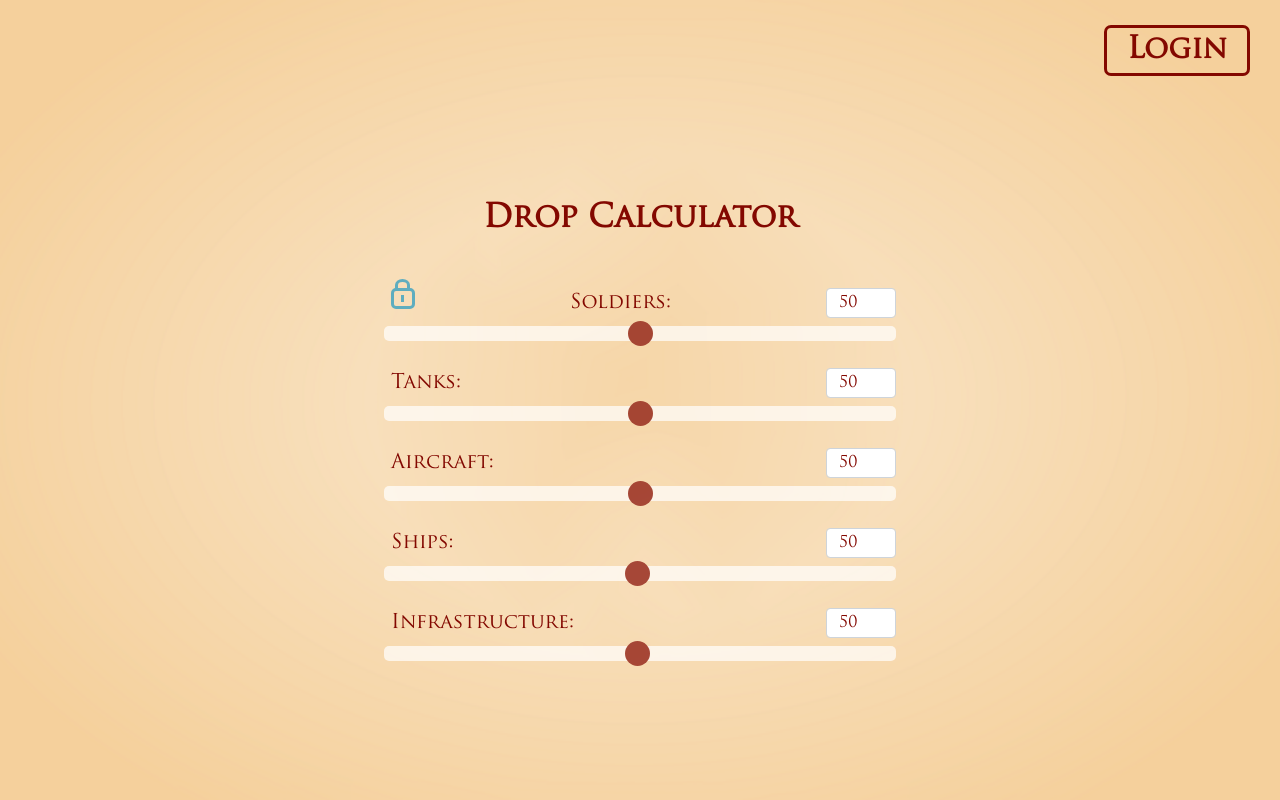
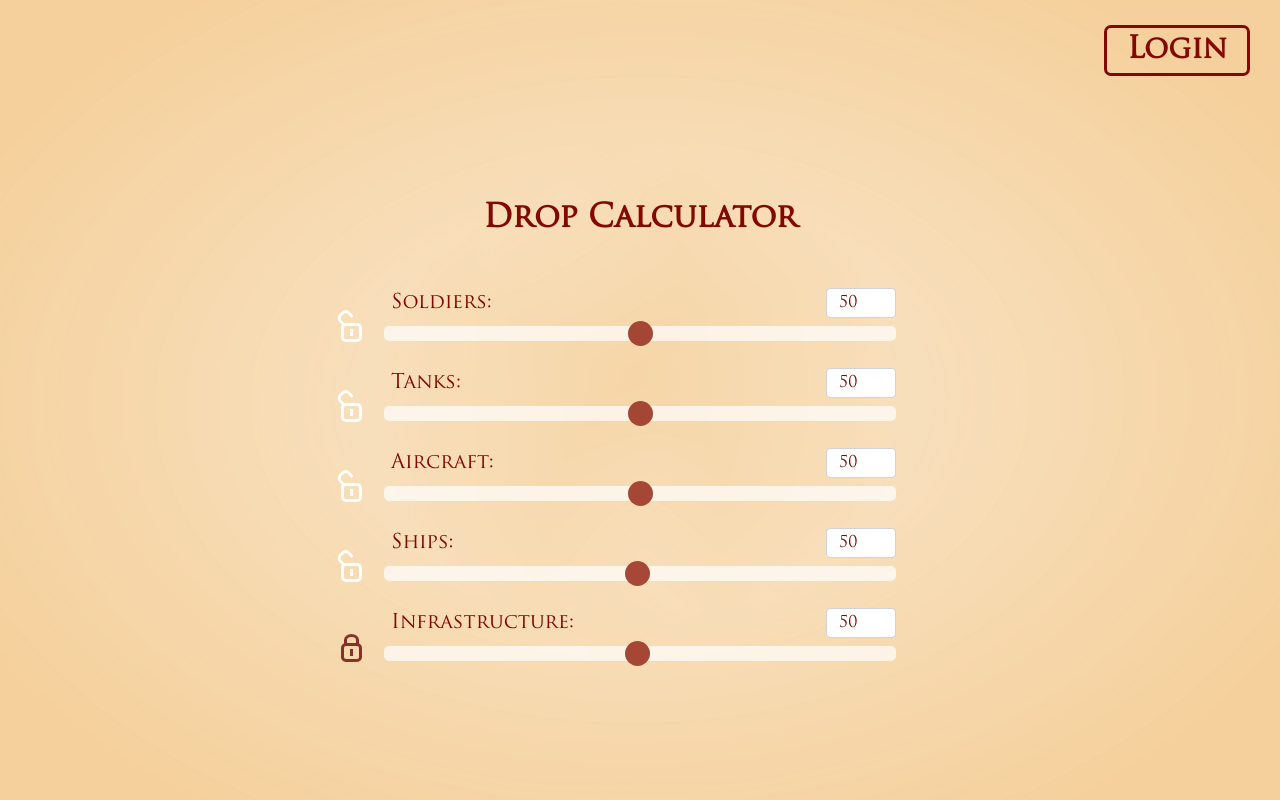
Before and after one commit to MathiasSven/CotL-Project-Django, a Django app: template cotlsite/templates/cotlsite/tools.html in a window 1280 px wide. Run offline with Django 3.2, Linux system fonts and the light colour scheme; the template is opened without the code that fills it, so the values that code supplies are empty; parts of the project's set-up code (start-up, migrations or seed data) failed here and were passed over; some libraries are stand-ins or nearby versions.

Commit message:
Added lock

```diff
--- a/cotlsite/static/cotlsite/css/tools.css
+++ b/cotlsite/static/cotlsite/css/tools.css
@@ -85,20 +85,24 @@ label {
 
 /* :::::::::::::: Presentation css */
 * {
-  --locked-color: #5fadbf;
-  --unlocked-color: #ff5153;
+    --locked-color: rgb(137, 48, 41);
+    --unlocked-color: #ffffff;
 }
+
 /* Locked */
 .lock {
-  width: 24px;
-  height: 21px;
+    width: 21px;
+    height: 19px;
     border: 3px solid var(--locked-color);
     border-radius: 5px;
-  position: relative;
+    position:absolute;
     cursor: pointer;
     -webkit-transition: all 0.1s ease-in-out;
     transition: all 0.1s ease-in-out;
+
+    transform: translate(-50px, 35px);
 }
+
 .lock:after {
     content: "";
     display: block;
@@ -112,6 +116,7 @@ label {
     -webkit-transition: all 0.1s ease-in-out;
     transition: all 0.1s ease-in-out;
 }
+
 .lock:before {
     content: "";
     display: block;
@@ -128,31 +133,37 @@ label {
     -webkit-transition: all 0.1s ease-in-out;
     transition: all 0.1s ease-in-out;
 }
+
 /* Locked Hover */
 .lock:hover:before {
     height: 15px;
 }
+
 /* Unlocked */
 .unlocked {
 }
+
 .unlocked:before {
     bottom: 130%;
     left: 31%;
     margin-left: -11.5px;
     transform: rotate(-45deg);
-    height: 15px
+    height: 12px
 
 }
+
 .unlocked,
 .unlocked:before {
     border-color: var(--unlocked-color);
 }
+
 .unlocked:after {
     background: var(--unlocked-color);
 }
+
 /* Unlocked Hover */
 .unlocked:hover:before {
-  height: 15px;
-  left: 40%;
-  bottom: 124%;
+    /*left: 40%;*/
+    /*bottom: 124%;*/
+    transform: translate(2px, 0) rotate(-30deg);
 }
--- a/cotlsite/static/cotlsite/js/tools.js
+++ b/cotlsite/static/cotlsite/js/tools.js
@@ -4,22 +4,24 @@ let slider_types = ['Soldier', 'Tank', 'Aircraft', 'Ships', 'Infra'];
 
 sliders = []
 slider_values = []
+slider_locks = []
 
 for (const slider_type of slider_types) {
     sliders.push(document.getElementById(`${slider_type.toLowerCase()}Slider`));
     slider_values.push(document.getElementById(`value${slider_type}`));
+    slider_locks.push(document.getElementById(`lock${slider_type}`));
 }
 
 function propagator(x, diff) {
     while (diff !== 0) {
         for (let i = 0; i < sliders.length; i++) {
-            if (i === x) {
+            if (i === x || ! slider_locks[i].classList.contains('unlocked')) {
                 continue;
             } else if (diff > 0) {
                 if (sliders[i].value === sliders[i].min) {
                     continue;
                 }
-            } else if (diff< 0)  {
+            } else if (diff < 0) {
                 if (sliders[i].value === sliders[i].max) {
                     continue;
                 }
@@ -59,19 +61,24 @@ for (let i = 0; i < sliders.length; i++) {
         propagator(i, difference);
     };
 
-    // slider_values[i].oninput = function () {
-    //
-    //     let difference = this.vnow - this.recent
-    //     this.recent = this.vnow
-    //
-    //     sliders[i].value = Math.round(this.value)
-    //     sliders[i].vnow = this.value
-    //     sliders[i].recent = this.value
-    //
-    //     propagator(i, difference)
-    // }
+    slider_values[i].oninput = function () {
+
+        let difference = this.value - this.recent
+        this.recent = this.value
+
+        sliders[i].value = Math.round(this.value)
+        sliders[i].vnow = this.value
+        sliders[i].recent = this.value
+
+        propagator(i, difference)
+    }
 }
 
-$( ".lock" ).click(function() {
-  $(this).toggleClass('unlocked');
-});
+for (const lock of document.querySelectorAll('.lock')) {
+    if (lock !== slider_locks[4]) {
+        lock.classList.toggle('unlocked')
+    }
+    lock.addEventListener('click', function () {
+        this.classList.toggle('unlocked')
+    });
+}
--- a/cotlsite/templates/cotlsite/tools.html
+++ b/cotlsite/templates/cotlsite/tools.html
@@ -10,9 +10,10 @@
         <h2>
             Drop Calculator
         </h2>
+{#        {% cycle %}#}
         <div class="sliders">
             <div class="slider_header">
-                <span class="lock"></span>
+                <span class="lock" id="lockSoldier"></span>
                 <label for="soldierSlider">Soldiers:</label>
                 <input class="form-control values" id="valueSoldier" type="number">
             </div>
@@ -20,6 +21,7 @@
         </div>
         <div class="sliders">
             <div class="slider_header">
+                <span class="lock" id="lockTank"></span>
                 <label for="tankSlider">Tanks:</label>
                 <input class="form-control values" id="valueTank" type="number">
             </div>
@@ -27,6 +29,7 @@
         </div>
         <div class="sliders">
             <div class="slider_header">
+                <span class="lock" id="lockAircraft"></span>
                 <label for="aircraftSlider">Aircraft:</label>
                 <input class="form-control values" id="valueAircraft" type="number">
             </div>
@@ -34,6 +37,7 @@
         </div>
         <div class="sliders">
             <div class="slider_header">
+                <span class="lock" id="lockShips"></span>
                 <label for="shipsSlider">Ships:</label>
                 <input class="form-control values" id="valueShips" type="number">
             </div>
@@ -41,6 +45,7 @@
         </div>
         <div class="sliders">
             <div class="slider_header">
+                <span class="lock" id="lockInfra"></span>
                 <label for="infraSlider">Infrastructure:</label>
                 <input class="form-control values" id="valueInfra" type="number">
             </div>
```
Lines whose indentation alone changed are shown as unchanged.
